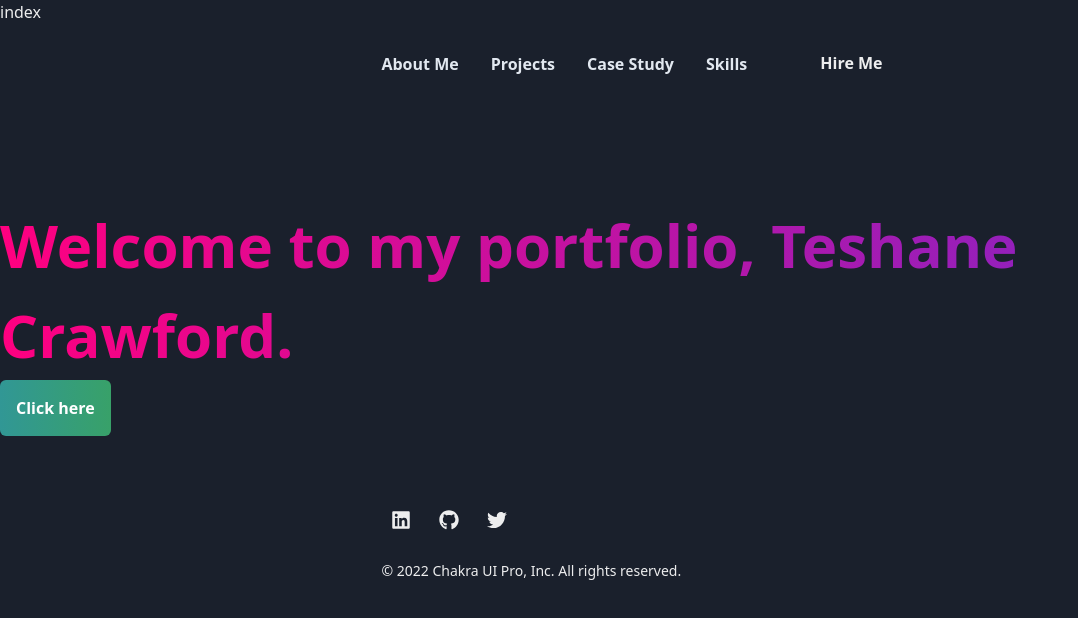
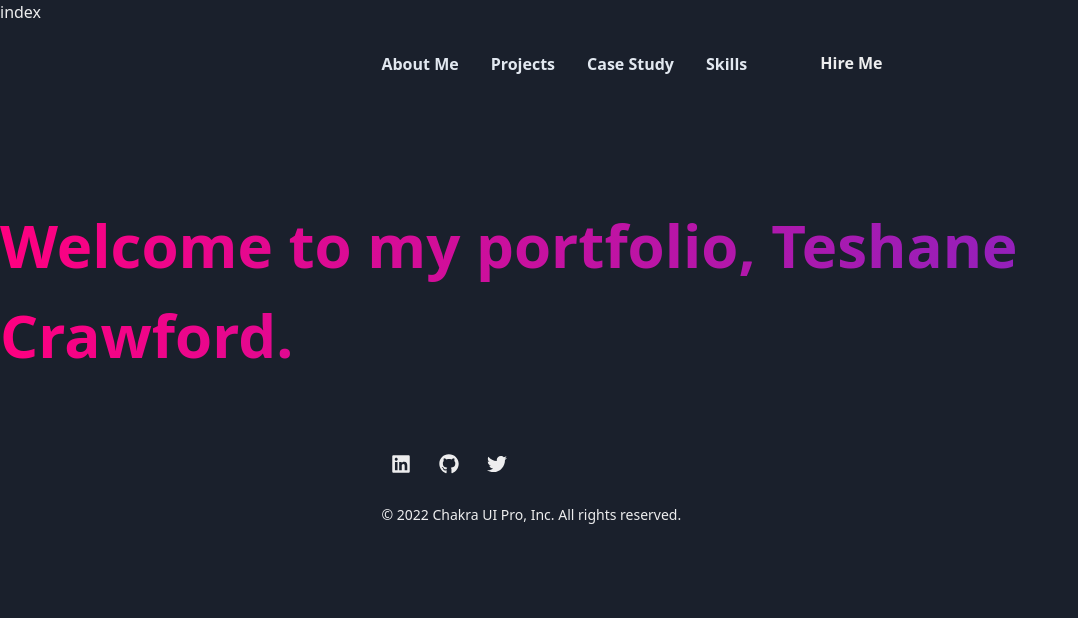
Before and after one commit to TeshaneCrawford/t.crawford, a Next.js app: page / in a window 1280 px wide. Shown: the top 618 px of the page, without its empty margins (0-1078 px from the left). Built offline with nearby package versions, Linux system fonts and the light colour scheme.

Commit message:
react-animation fixed

```diff
--- a/pages/index.tsx
+++ b/pages/index.tsx
@@ -1,6 +1,6 @@
 import type { NextPage } from 'next'
 import { useRouter } from 'next/router'
-import { Box } from '@chakra-ui/react'
+// import { Box } from '@chakra-ui/react'
 import Hero from '../Layout/Hero'
 
 const Home: NextPage = () => {
@@ -9,19 +9,6 @@ const Home: NextPage = () => {
       <main>
         <div>
           <Hero />
-          <Box
-            as='button'
-            p={4}
-            color='white'
-            fontWeight='bold'
-            borderRadius='md'
-            bgGradient='linear(to-r, teal.500, green.500)'
-            _hover={{
-              bgGradient: 'linear(to-r, red.500, yellow.500)',
-            }}
-          >
-            Click here
-          </Box>
         </div>
       </main>
     </>
```
Also changed, not shown: components/Button/index.tsx (added, +21 -0 lines), shared/util/service/Animation/index.tsx (+6 -1 lines).
